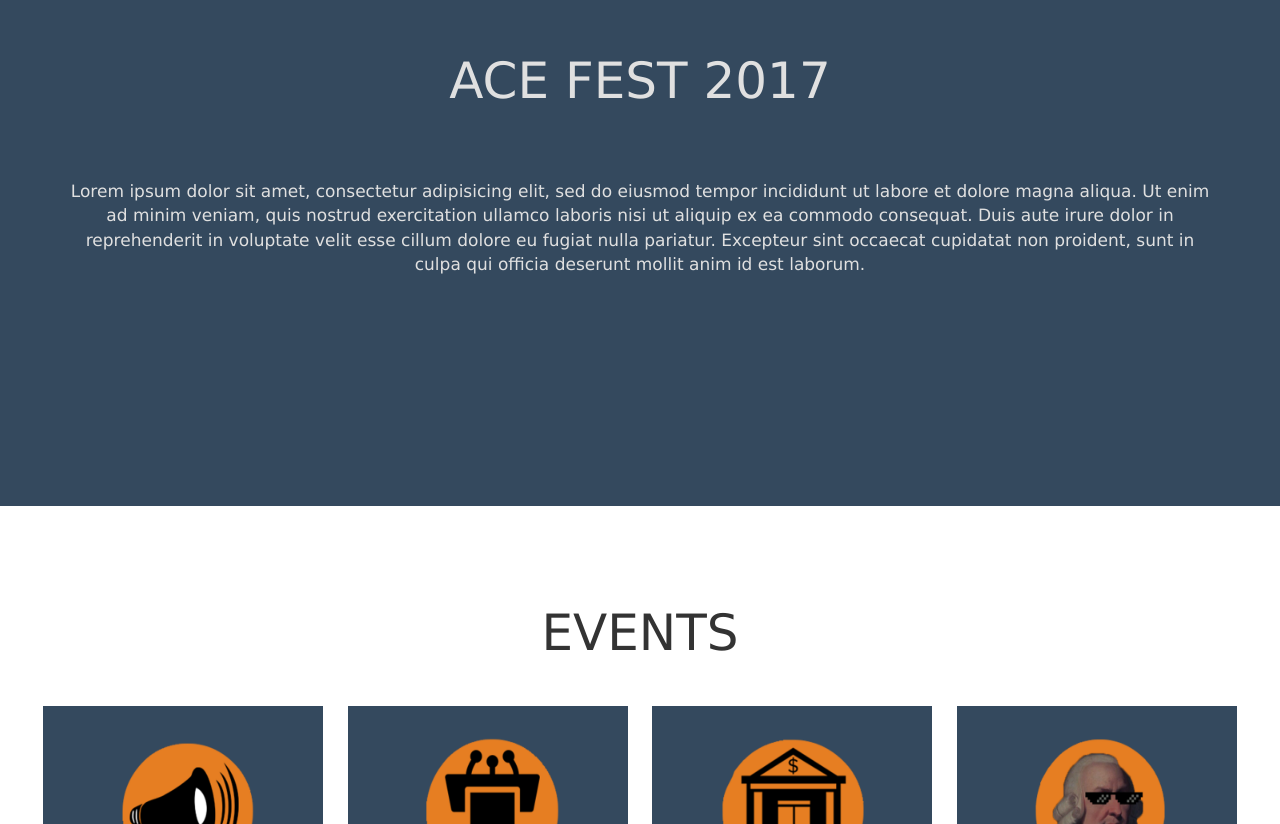
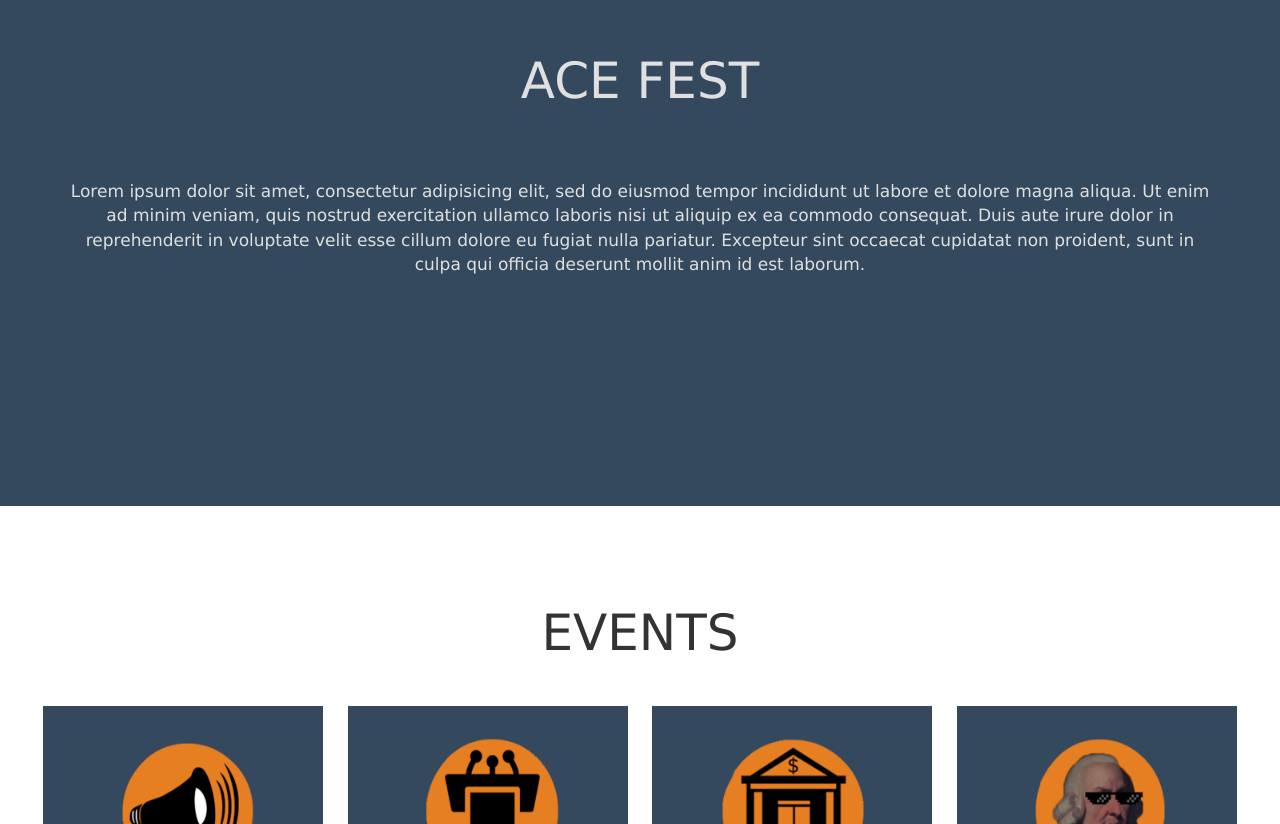
Before and after one commit to Tanvish/ace2017, a plain HTML site: page index.html in a window 1280 px wide. Shown: the part 1585-2409 px from the top of the page. Drawn offline with nearby package versions, Linux system fonts and the light colour scheme; a web font is replaced by a local one.

Commit message:
Update index.html

```diff
--- a/index.html
+++ b/index.html
@@ -6,6 +6,7 @@
 
 
       <title>A.C.E.</title>
+          <link rel="icon" href="logo.png">
       <meta charset="utf-8">
       <meta name="viewport" content="width=device-width, initial-scale=1">
       <meta http-equiv="x-ua-compatible" content="ie=edge">
@@ -18,7 +19,7 @@
 
         <link href="style.css" rel="stylesheet">
  <script type="text/javascript" src= "https://cdnjs.cloudflare.com/ajax/libs/typed.js/1.1.1/typed.min.js"></script>
-    <link rel="icon" href="logo.png">
+
  <script type="text/javascript" src = "jquery-ui.min.js"></script>
          <script src= "script.js"></script>
     </head>
@@ -66,7 +67,7 @@
   </div>
 </div>
 <div class="ace" id="ace" align="center">
-  <h1>ACE FEST 2017</h1>
+  <h1>ACE FEST</h1>
   <p>Lorem ipsum dolor sit amet, consectetur adipisicing elit, sed do eiusmod
   tempor incididunt ut labore et dolore magna aliqua. Ut enim ad minim veniam,
   quis nostrud exercitation ullamco laboris nisi ut aliquip ex ea commodo
```
